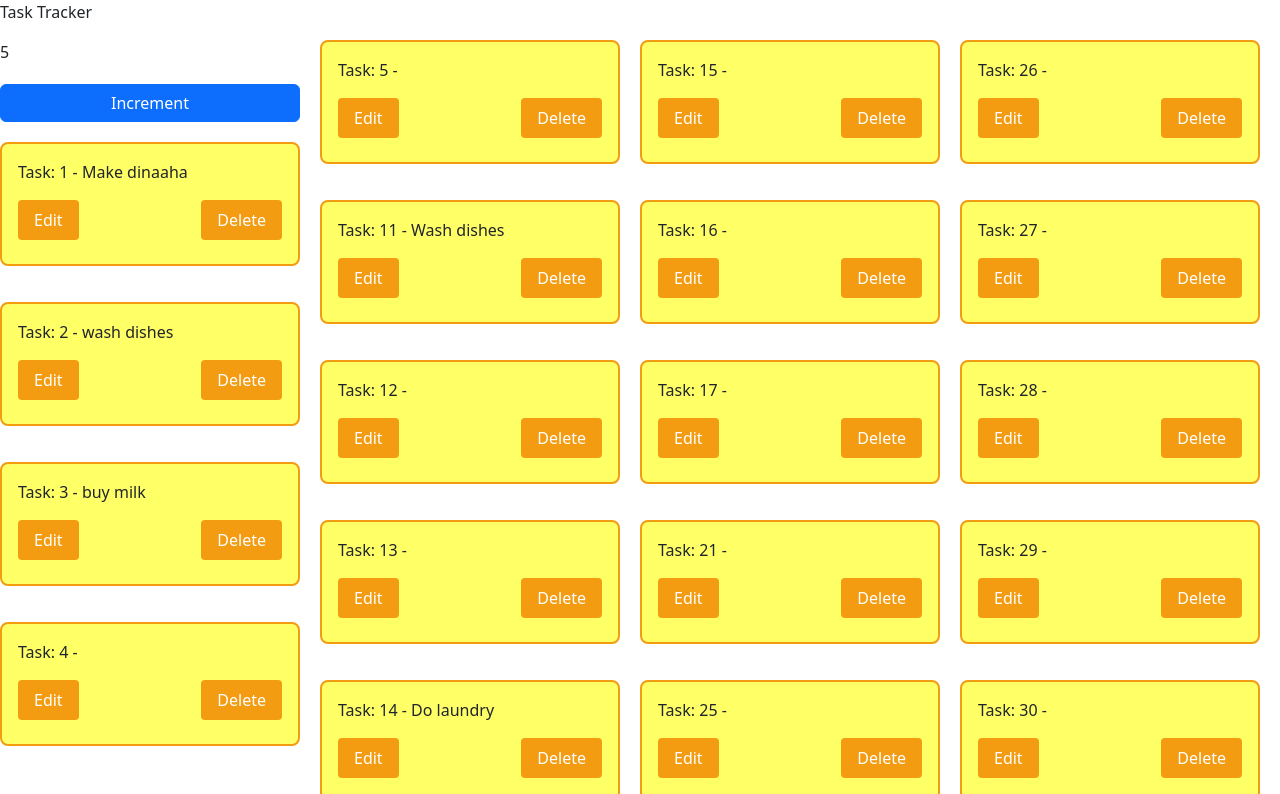
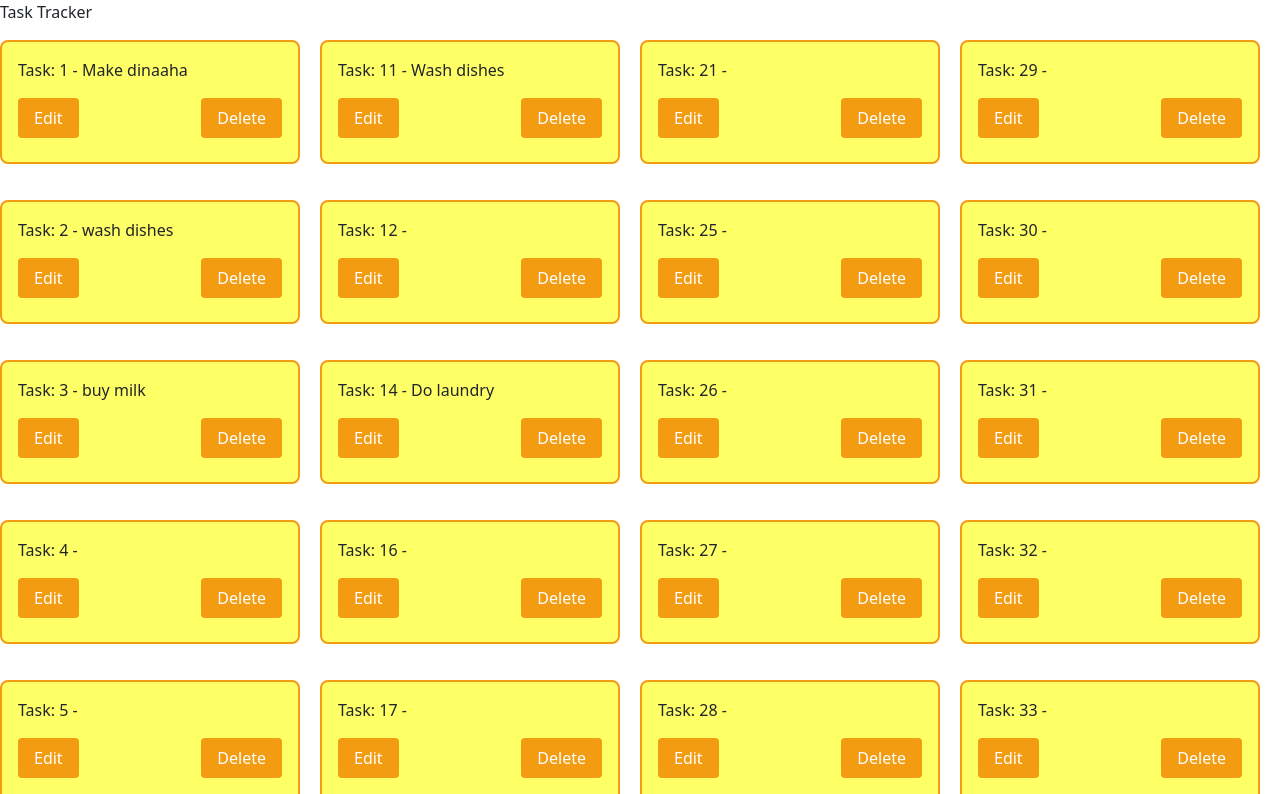
Before and after one commit to a805431/context-task-tracker, a React (Create React App) app: page / in a window 1280 px wide. Shown: the top 794 px of the page. Built offline with nearby package versions, Linux system fonts and the light colour scheme; data requests are answered from the project's data file.

Commit message:
fix: remove experimental Context content

```diff
--- a/db.json
+++ b/db.json
@@ -29,16 +29,8 @@
       "id": 12
     },
     {
-      "name": "",
-      "id": 13
-    },
-    {
       "name": "Do laundry",
       "id": 14
-    },
-    {
-      "name": "",
-      "id": 15
     },
     {
       "name": "",
--- a/src/components/TaskList/index.js
+++ b/src/components/TaskList/index.js
@@ -2,21 +2,17 @@ import { useContext } from 'react';
 import TasksContext from '../../context/tasks';
 import Task from "../Task";
 import { StyledDiv } from "./style.css";
-import { Button } from 'react-bootstrap';
 
 function TaskList({ tasks, onEdit, onDelete }) {
-   const { count, incrementCount } = useContext(TasksContext);
-
    const renderedTasks = tasks.map((task) => {
       return <Task onEdit={onEdit} onDelete={onDelete} key={task.id} task={task} />;
    });
 
-   return <StyledDiv className="task-list">
-      {count}
-      <Button onClick={incrementCount}>
-         Increment
-      </Button>
-      {renderedTasks}</StyledDiv>;
+   return (
+      <StyledDiv className="task-list">
+         {renderedTasks}
+      </StyledDiv>
+   );
 }
 
 export default TaskList;
--- a/src/context/tasks.js
+++ b/src/context/tasks.js
@@ -3,16 +3,8 @@ import { createContext, useState } from 'react';
 const TasksContext = createContext();
 
 function Provider({ children }) {
-   const [count, setCount] = useState(5);
 
-   const valueToShare = {
-      count,
-      incrementCount: () => {
-         setCount(count + 1);
-      },
-   }
-
-   return <TasksContext.Provider value={valueToShare}>
+   return <TasksContext.Provider value={{}}>
       {children}
    </TasksContext.Provider>
 }
```
